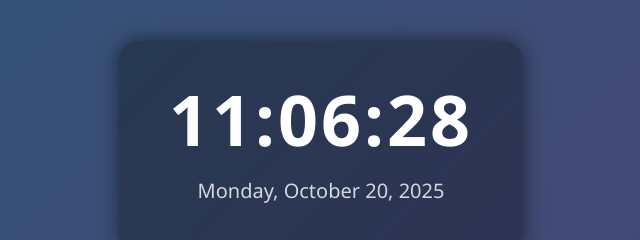
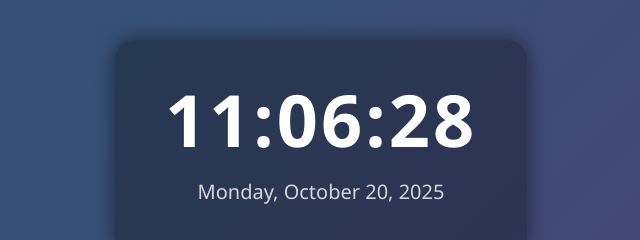
Before and after one commit to UtkarshSingh-creater/Clock, a plain HTML site: page index.html in a window 1280 px wide. Shown: the part 253-493 px from the top of the page, 319-959 px from the left. Drawn offline with Linux system fonts and the light colour scheme.

Commit message:
Update style.css

```diff
--- a/style.css
+++ b/style.css
@@ -18,7 +18,7 @@ body {
 }
 
 #time {
-  font-size: 70px;
+  font-size: 72px;
   margin: 0;
   letter-spacing: 3px;
 }
```
